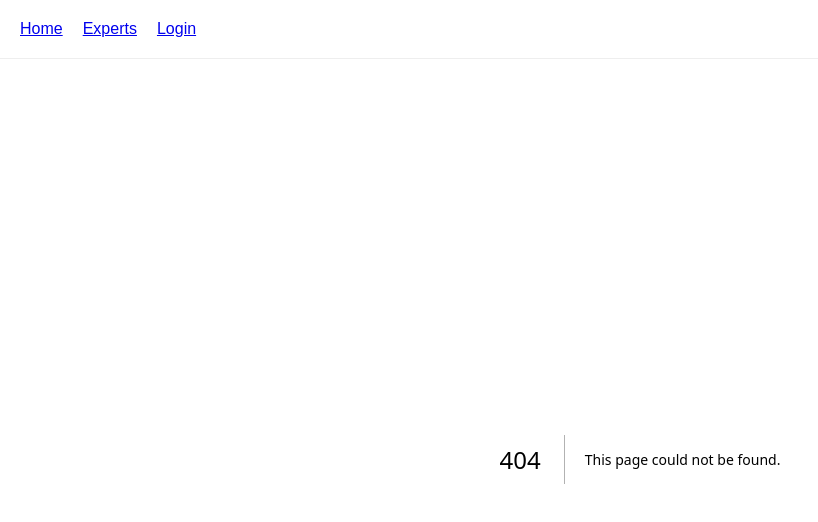
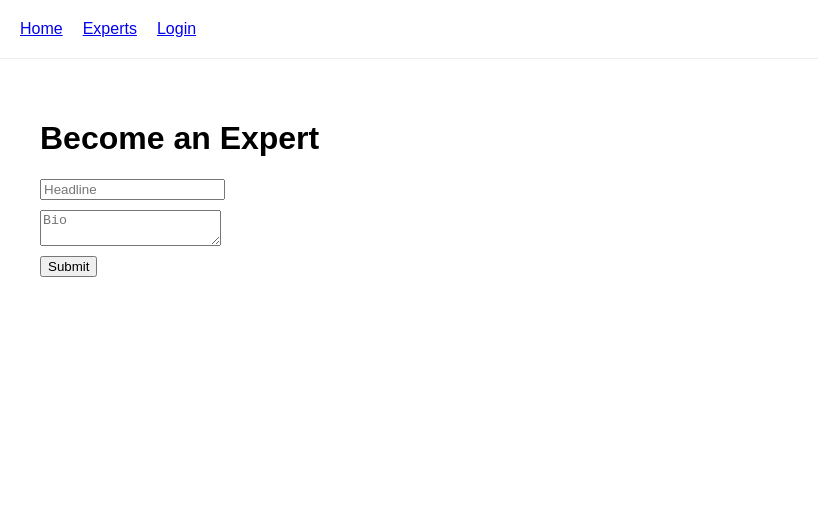
Before and after one commit to poojakhakholia/expert-marketplace, a Next.js app: page /expert/register in a window 1280 px wide. Before the commit this address had no page. Shown: the top 522 px of the page, without its empty margins (0-818 px from the left). Built offline with nearby package versions, Linux system fonts and the light colour scheme; no server answers.

Commit message:
Add expert registration

```diff
--- /dev/null
+++ b/app/expert/register/page.tsx
@@ -0,0 +1,54 @@
+"use client";
+
+import { useState } from "react";
+import { supabase } from "@/lib/supabase";
+
+export default function ExpertRegister() {
+  const [headline, setHeadline] = useState("");
+  const [bio, setBio] = useState("");
+  const [msg, setMsg] = useState("");
+
+  const submit = async () => {
+    const {
+      data: { user },
+    } = await supabase.auth.getUser();
+
+    if (!user) {
+      setMsg("Please login first");
+      return;
+    }
+
+    const { error } = await supabase.from("expert_profiles").insert({
+      user_id: user.id,
+      headline,
+      bio,
+      fee_15: 499,
+      fee_30: 999,
+      fee_60: 1799,
+    });
+
+    if (error) setMsg(error.message);
+    else setMsg("Profile submitted. Await admin approval.");
+  };
+
+  return (
+    <main style={{ padding: 40 }}>
+      <h1>Become an Expert</h1>
+
+      <input
+        placeholder="Headline"
+        onChange={(e) => setHeadline(e.target.value)}
+        style={{ display: "block", marginBottom: 10 }}
+      />
+
+      <textarea
+        placeholder="Bio"
+        onChange={(e) => setBio(e.target.value)}
+        style={{ display: "block", marginBottom: 10 }}
+      />
+
+      <button onClick={submit}>Submit</button>
+      {msg && <p>{msg}</p>}
+    </main>
+  );
+}
```
